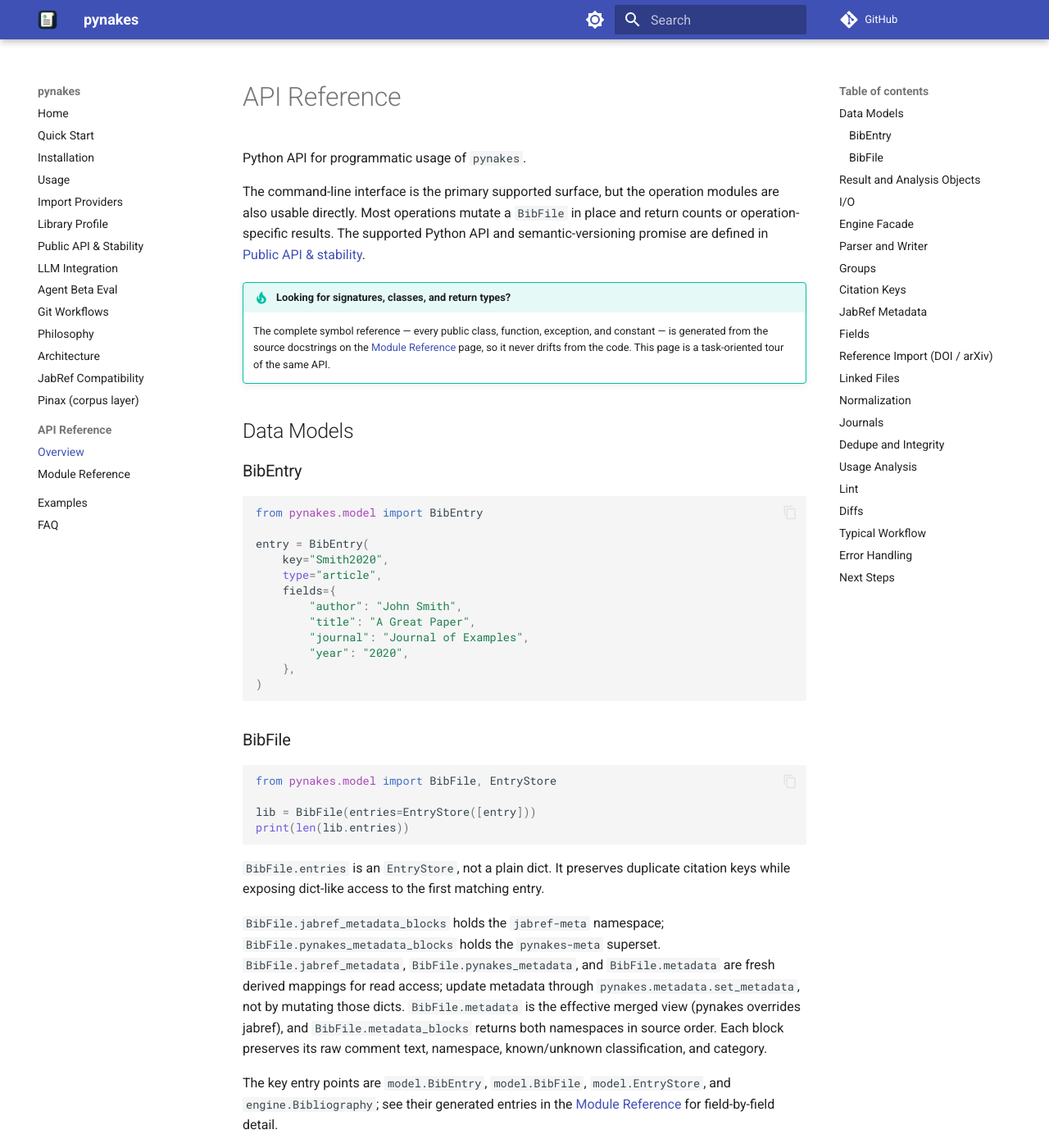
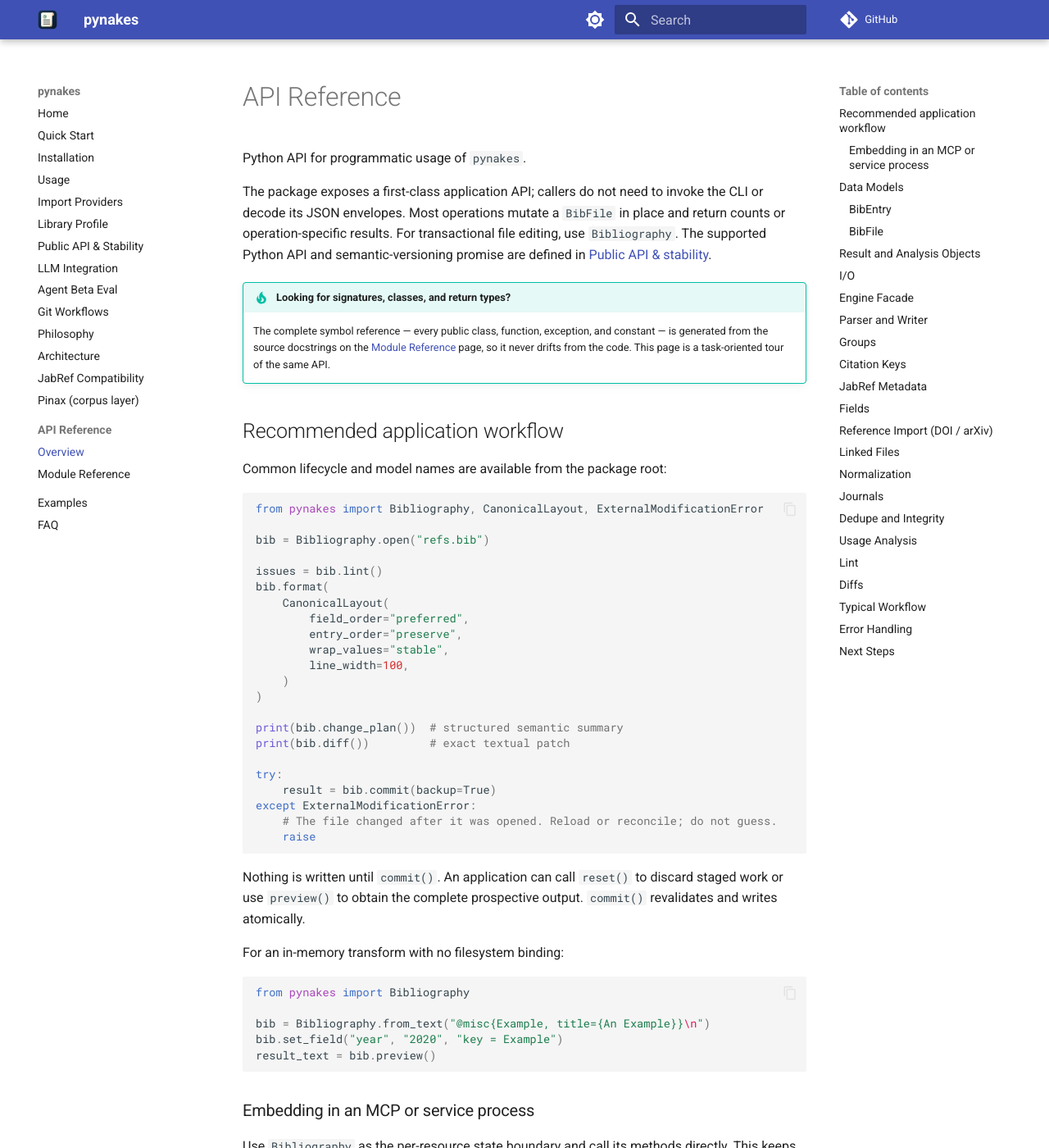
Before and after one commit to maiani/pynakes, an MkDocs documentation site: the page built from docs/api/index.md, in a window 1280 px wide and 1400 px high. Shown: the whole window at 82% size. Built offline with MkDocs 1.6.1 and Material for MkDocs 9.7.7, drawn with Linux system fonts in a browser that asks for light colours; comment, search, counter and statistics services are not loaded; some of the changed text lies outside the part shown.

Commit message:
Public python API

````diff
--- a/docs/api/index.md
+++ b/docs/api/index.md
@@ -2,10 +2,11 @@
 
 Python API for programmatic usage of `pynakes`.
 
-The command-line interface is the primary supported surface, but the operation
-modules are also usable directly. Most operations mutate a `BibFile` in place
-and return counts or operation-specific results. The supported Python API and
-semantic-versioning promise are defined in [Public API & stability](../guides/api-stability.md).
+The package exposes a first-class application API; callers do not need to invoke
+the CLI or decode its JSON envelopes. Most operations mutate a `BibFile` in
+place and return counts or operation-specific results. For transactional file
+editing, use `Bibliography`. The supported Python API and semantic-versioning
+promise are defined in [Public API & stability](../guides/api-stability.md).
 
 !!! tip "Looking for signatures, classes, and return types?"
     The complete symbol reference — every public class, function, exception,
@@ -13,12 +14,70 @@
     [Module Reference](reference.md) page, so it never drifts from the code.
     This page is a task-oriented tour of the same API.
 
+## Recommended application workflow
+
+Common lifecycle and model names are available from the package root:
+
+```python
+from pynakes import Bibliography, CanonicalLayout, ExternalModificationError
+
+bib = Bibliography.open("refs.bib")
+
+issues = bib.lint()
+bib.format(
+    CanonicalLayout(
+        field_order="preferred",
+        entry_order="preserve",
+        wrap_values="stable",
+        line_width=100,
+    )
+)
+
+print(bib.change_plan())  # structured semantic summary
+print(bib.diff())         # exact textual patch
+
+try:
+    result = bib.commit(backup=True)
+except ExternalModificationError:
+    # The file changed after it was opened. Reload or reconcile; do not guess.
+    raise
+```
+
+Nothing is written until `commit()`. An application can call `reset()` to
+discard staged work or use `preview()` to obtain the complete prospective
+output. `commit()` revalidates and writes atomically.
+
+For an in-memory transform with no filesystem binding:
+
+```python
+from pynakes import Bibliography
+
+bib = Bibliography.from_text("@misc{Example, title={An Example}}\n")
+bib.set_field("year", "2020", "key = Example")
+result_text = bib.preview()
+```
+
+### Embedding in an MCP or service process
+
+Use `Bibliography` as the per-resource state boundary and call its methods
+directly. This keeps transport concerns outside the bibliography engine:
+
+- expose operation return objects or their `to_dict()` methods where available;
+- use `change_plan()` for semantic review and `diff()` for exact text review;
+- map domain exceptions to protocol errors rather than parsing CLI messages;
+- retain the open-to-commit fingerprint check for concurrent file changes;
+- invoke network-backed methods only when the tool call explicitly authorizes
+  online access.
+
+The CLI and an MCP server can therefore remain thin adapters over the same
+in-process operations.
+
 ## Data Models
 
 ### BibEntry
 
 ```python
-from pynakes.model import BibEntry
+from pynakes import BibEntry
 
 entry = BibEntry(
     key="Smith2020",
@@ -35,7 +94,7 @@
 ### BibFile
 
 ```python
-from pynakes.model import BibFile, EntryStore
+from pynakes import BibFile, EntryStore
 
 lib = BibFile(entries=EntryStore([entry]))
 print(len(lib.entries))
````
Also changed, not shown: other parts of docs/api/index.md (+2 -2 lines), CHANGELOG.md (+5 -0 lines), DEVPLAN.md (+21 -20 lines), README.md (+22 -0 lines), docs/api/reference.md (+8 -0 lines), docs/guides/api-stability.md (+17 -4 lines), docs/index.md (+5 -4 lines), src/pynakes/__init__.py (+39 -1 lines), 4 other files.
